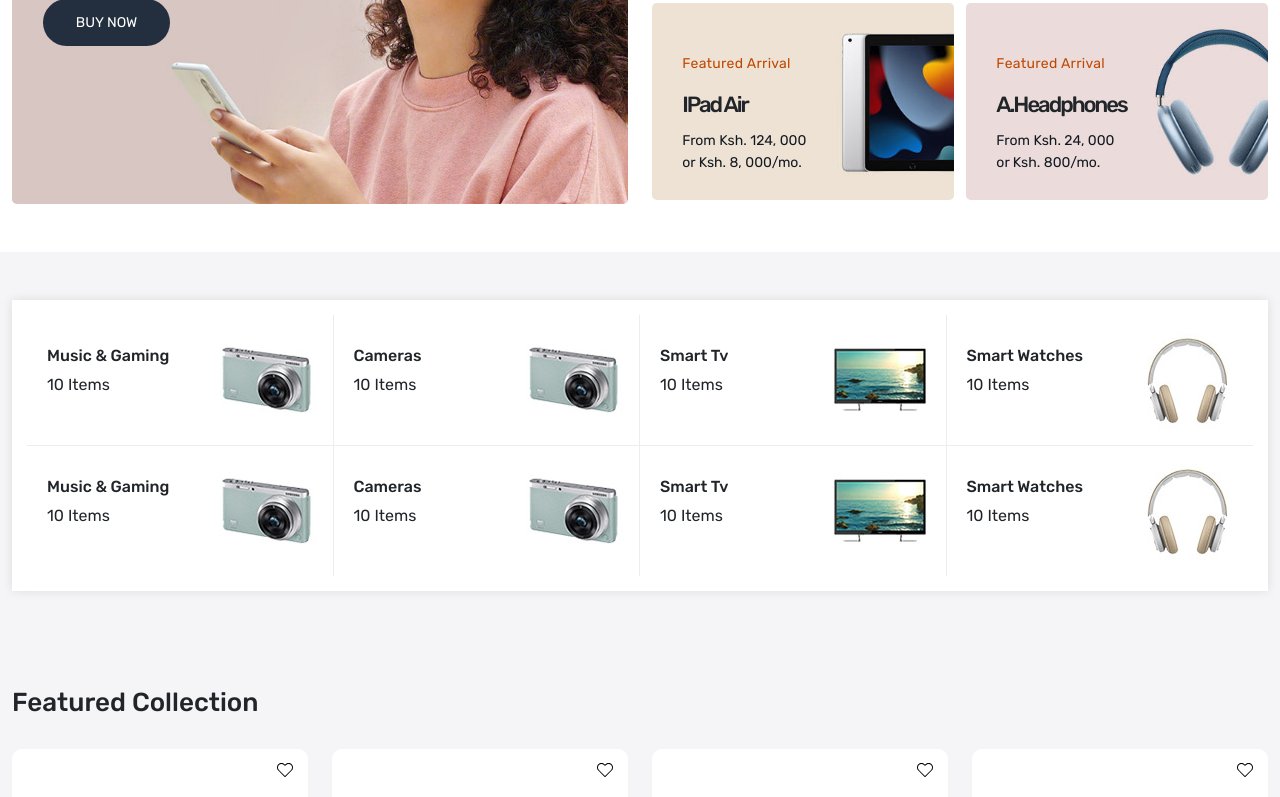
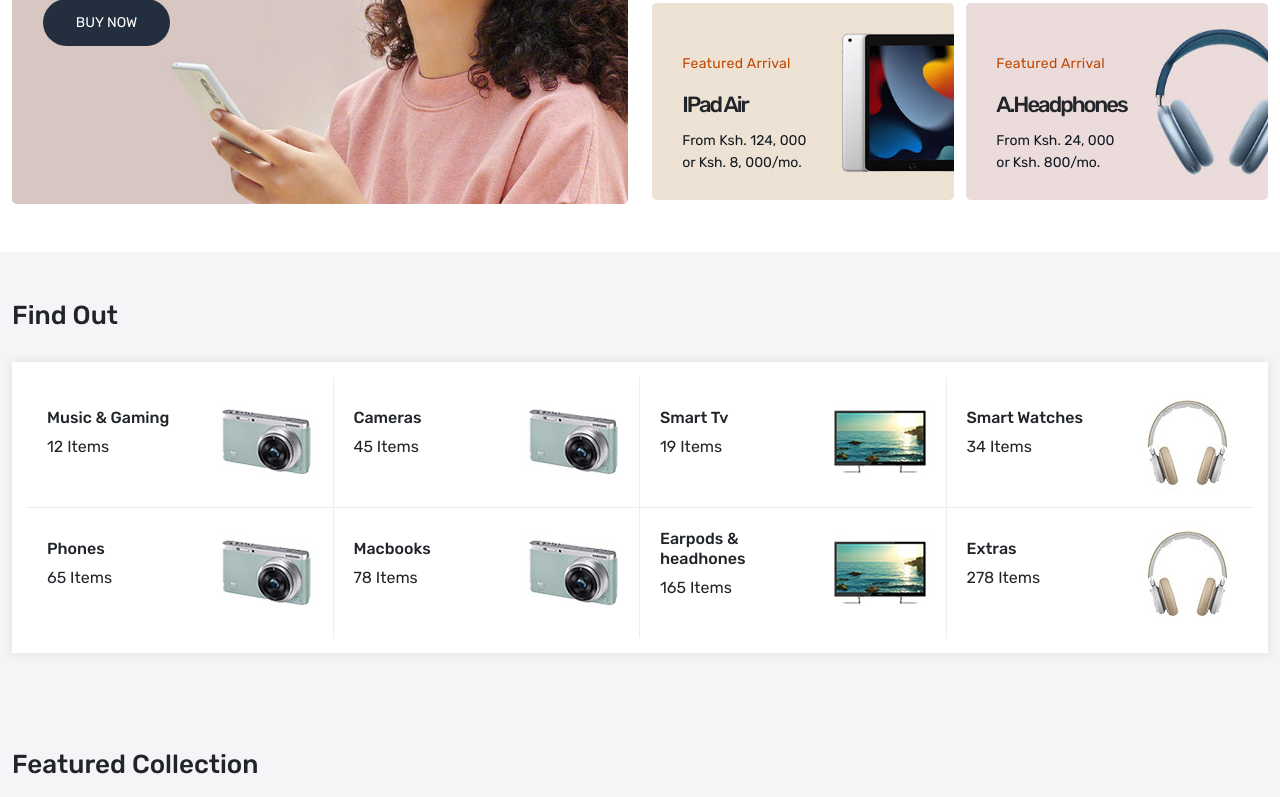
Before and after one commit to salvatoluice/Applehub, a React (Create React App) app: page / in a window 1280 px wide. Shown: the part 470-1267 px from the top of the page. Built offline with nearby package versions, Linux system fonts and the light colour scheme.

Commit message:
Homepage edits

```diff
--- a/src/pages/Home.js
+++ b/src/pages/Home.js
@@ -111,60 +111,61 @@ const Home = () => {
       <Container class1="home-wrapper-2 py-5">
         <div className="row">
           <div className="col-12">
+            <h2 className="section-heading">Find Out</h2>
             <div className="categories d-flex justify-content-between flex-wrap align-items-center">
               <div className="d-flex gap align-items-center">
                 <div>
                   <h6>Music & Gaming</h6>
-                  <p>10 Items</p>
+                  <p>12 Items</p>
                 </div>
                 <img src="images/camera.jpg" alt="camera" />
               </div>
               <div className="d-flex gap align-items-center">
                 <div>
                   <h6>Cameras</h6>
-                  <p>10 Items</p>
+                  <p>45 Items</p>
                 </div>
                 <img src="images/camera.jpg" alt="camera" />
               </div>
               <div className="d-flex gap align-items-center">
                 <div>
                   <h6>Smart Tv</h6>
-                  <p>10 Items</p>
+                  <p>19 Items</p>
                 </div>
                 <img src="images/tv.jpg" alt="camera" />
               </div>
               <div className="d-flex gap align-items-center">
                 <div>
                   <h6>Smart Watches</h6>
-                  <p>10 Items</p>
+                  <p>34 Items</p>
                 </div>
                 <img src="images/headphone.jpg" alt="camera" />
               </div>
               <div className="d-flex gap align-items-center">
                 <div>
-                  <h6>Music & Gaming</h6>
-                  <p>10 Items</p>
+                  <h6>Phones</h6>
+                  <p>65 Items</p>
                 </div>
                 <img src="images/camera.jpg" alt="camera" />
               </div>
               <div className="d-flex gap align-items-center">
                 <div>
-                  <h6>Cameras</h6>
-                  <p>10 Items</p>
+                  <h6>Macbooks</h6>
+                  <p>78 Items</p>
                 </div>
                 <img src="images/camera.jpg" alt="camera" />
               </div>
               <div className="d-flex gap align-items-center">
                 <div>
-                  <h6>Smart Tv</h6>
-                  <p>10 Items</p>
+                  <h6>Earpods & headhones</h6>
+                  <p>165 Items</p>
                 </div>
                 <img src="images/tv.jpg" alt="camera" />
               </div>
               <div className="d-flex gap align-items-center">
                 <div>
-                  <h6>Smart Watches</h6>
-                  <p>10 Items</p>
+                  <h6>Extras</h6>
+                  <p>278 Items</p>
                 </div>
                 <img src="images/headphone.jpg" alt="camera" />
               </div>
```
